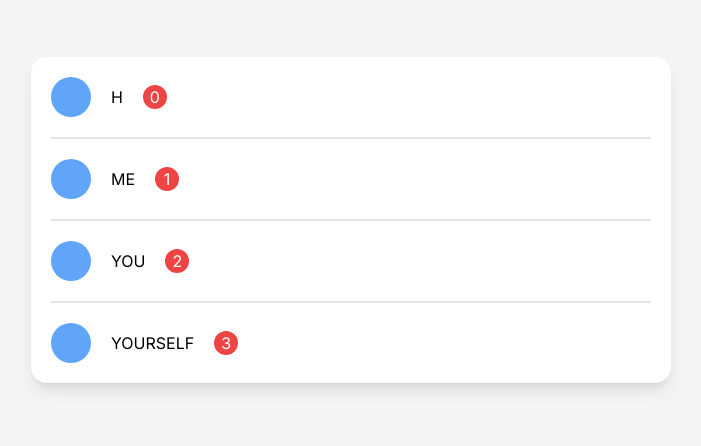
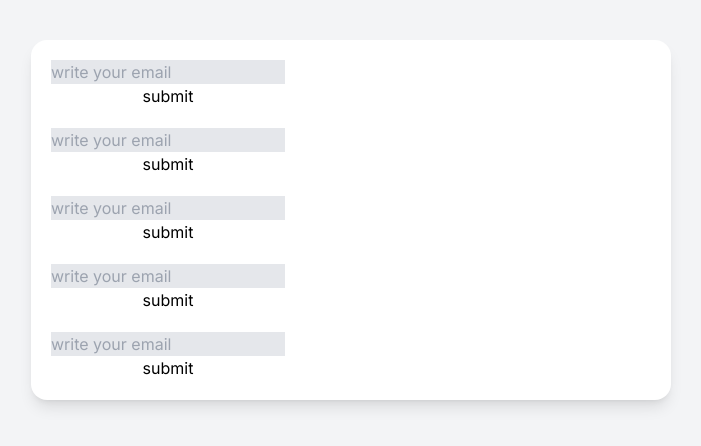
Before and after one commit to Yongho5580/moim, a Next.js app: page / in a window 1280 px wide. Shown: the part 180-626 px from the top of the page, without its empty margins (289-990 px from the left). Built offline with nearby package versions, Linux system fonts and the light colour scheme.

Commit message:
feat: JIT

```diff
--- a/app/page.tsx
+++ b/app/page.tsx
@@ -2,17 +2,15 @@ export default function Home() {
   return (
     <main className="bg-gray-100 h-screen flex items-center justify-center p-5">
       <div className="bg-white w-full max-w-screen-sm  shadow-lg p-5 rounded-2xl flex flex-col gap-5">
-        {["H", "ME", "YOU", "YOURSELF"].map((person, index) => (
-          <div
-            key={index}
-            className="flex items-center gap-5 border-b-2 pb-5 last:pb-0 last:border-0 "
-          >
-            <div className="size-10 bg-blue-400 rounded-full" />
-
-            <span>{person}</span>
-            <div className="size-6 bg-red-500 text-white flex items-center justify-center rounded-full relative">
-              <span className="z-10">{index}</span>
-              <div className="size-6 bg-red-500 rounded-full absolute animate-ping"></div>
+        {["H", "ME", "YOU", "YOURSELF", ""].map((person, index) => (
+          <div key={index} className="flex items-center gap-5 group">
+            <div className="group flex flex-col">
+              <input
+                className="bg-gray-200 w-full"
+                placeholder="write your email"
+              />
+              <span className="group-focus-within:block hidden">에러!!</span>
+              <button>submit</button>
             </div>
           </div>
         ))}
--- a/tailwind.config.ts
+++ b/tailwind.config.ts
@@ -1,12 +1,19 @@
 import type { Config } from "tailwindcss";
 
 const config: Config = {
+  // tell to TailwindCSS's JIT (Just-In-Time) what paths exist
   content: [
     "./pages/**/*.{js,ts,jsx,tsx,mdx}",
     "./components/**/*.{js,ts,jsx,tsx,mdx}",
     "./app/**/*.{js,ts,jsx,tsx,mdx}",
   ],
-  theme: {},
+  theme: {
+    extend: {
+      borderRadius: {
+        "sex-on-the-beach": "69px",
+      },
+    },
+  },
   plugins: [],
 };
 export default config;
```
